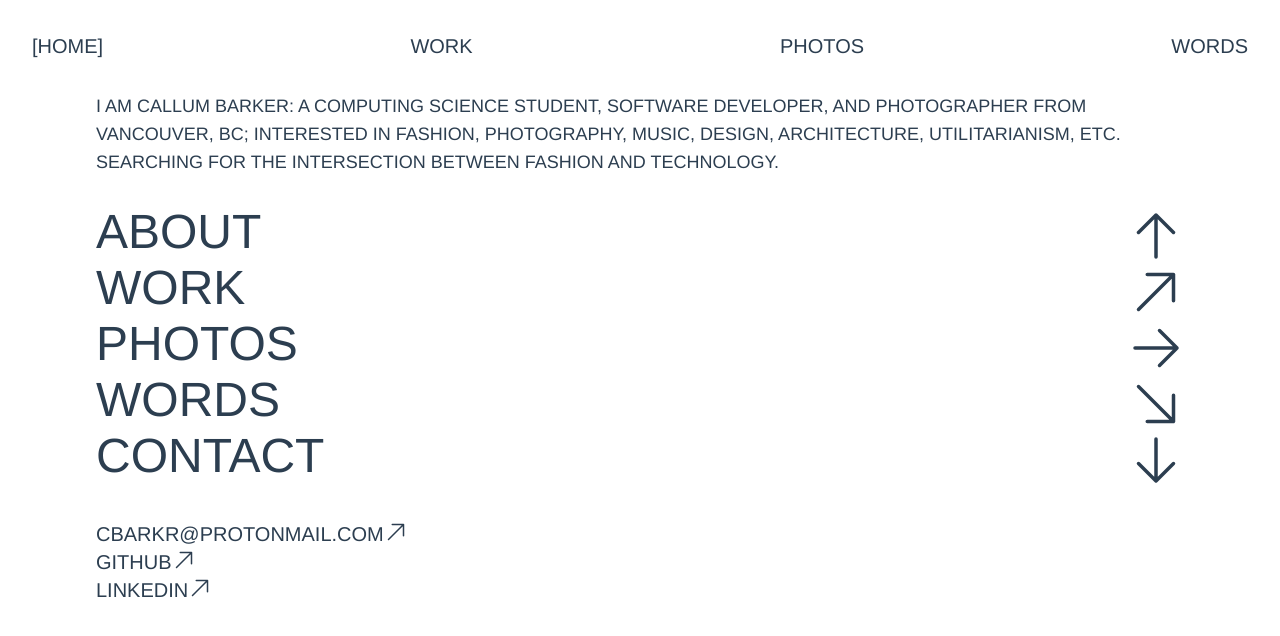
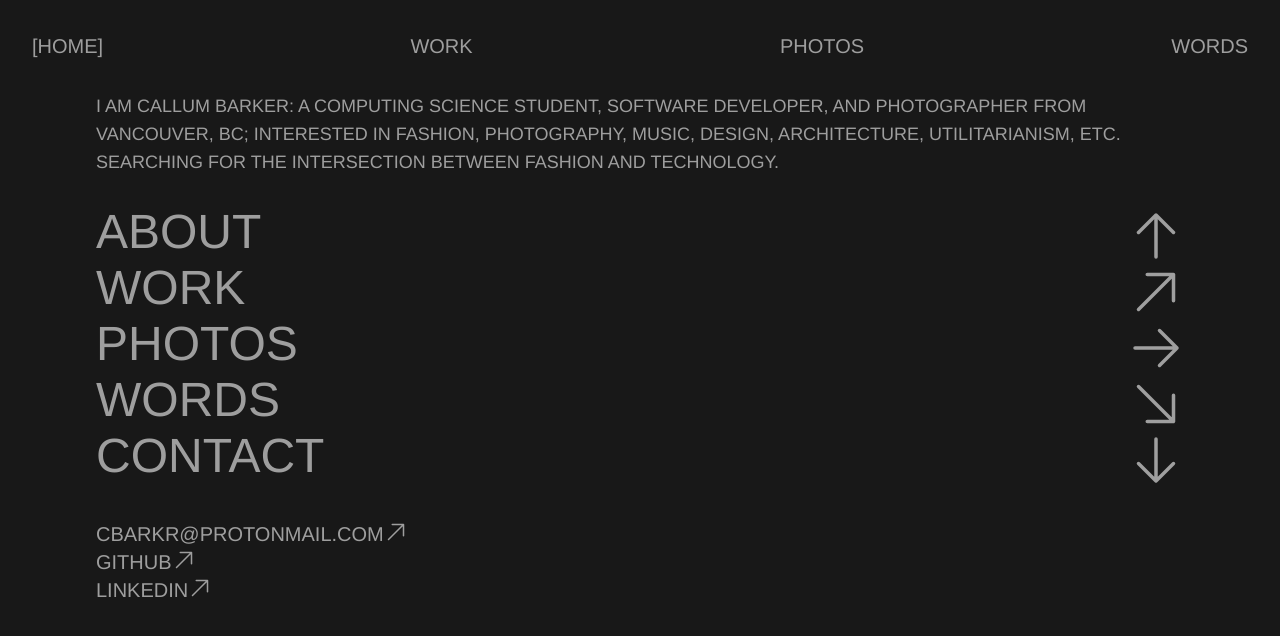
Before and after one commit to cbarkr/portfolio, a Vue app: page / in a window 1280 px wide. Shown: the top 636 px of the page. Built offline with nearby package versions, Linux system fonts and the light colour scheme.

Commit message:
force dark mode

```diff
--- a/src/assets/css/base.css
+++ b/src/assets/css/base.css
@@ -21,24 +21,8 @@
   --vt-c-text-dark-2: rgba(235, 235, 235, 0.64);
 }
 
-/* semantic color variables for this project */
 :root {
-  --color-background: var(--vt-c-white);
-  --color-background-soft: var(--vt-c-white-soft);
-  --color-background-mute: var(--vt-c-white-mute);
-
-  --color-border: var(--vt-c-divider-light-2);
-  --color-border-hover: var(--vt-c-divider-light-1);
-
-  --color-heading: var(--vt-c-text-light-1);
-  --color-text: var(--vt-c-text-light-1);
-
-  --section-gap: 160px;
-}
-
-@media (prefers-color-scheme: dark) {
-  :root {
-    --color-background: var(--vt-c-black);
+  --color-background: var(--vt-c-black);
     --color-background-soft: var(--vt-c-black-soft);
     --color-background-mute: var(--vt-c-black-mute);
 
@@ -47,7 +31,8 @@
 
     --color-heading: var(--vt-c-text-dark-1);
     --color-text: var(--vt-c-text-dark-2);
-  }
+
+  --section-gap: 160px;
 }
 
 *,
```
